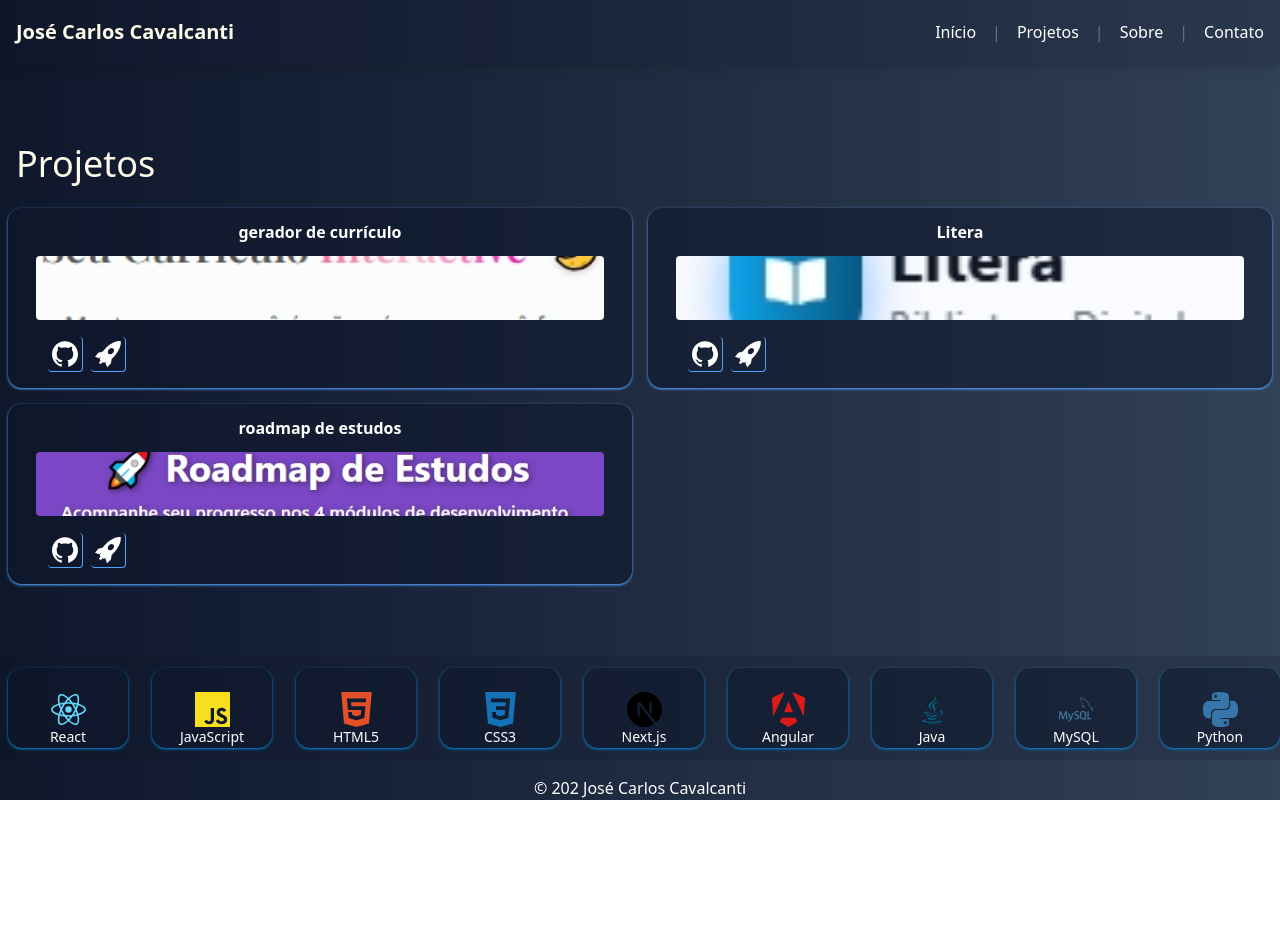
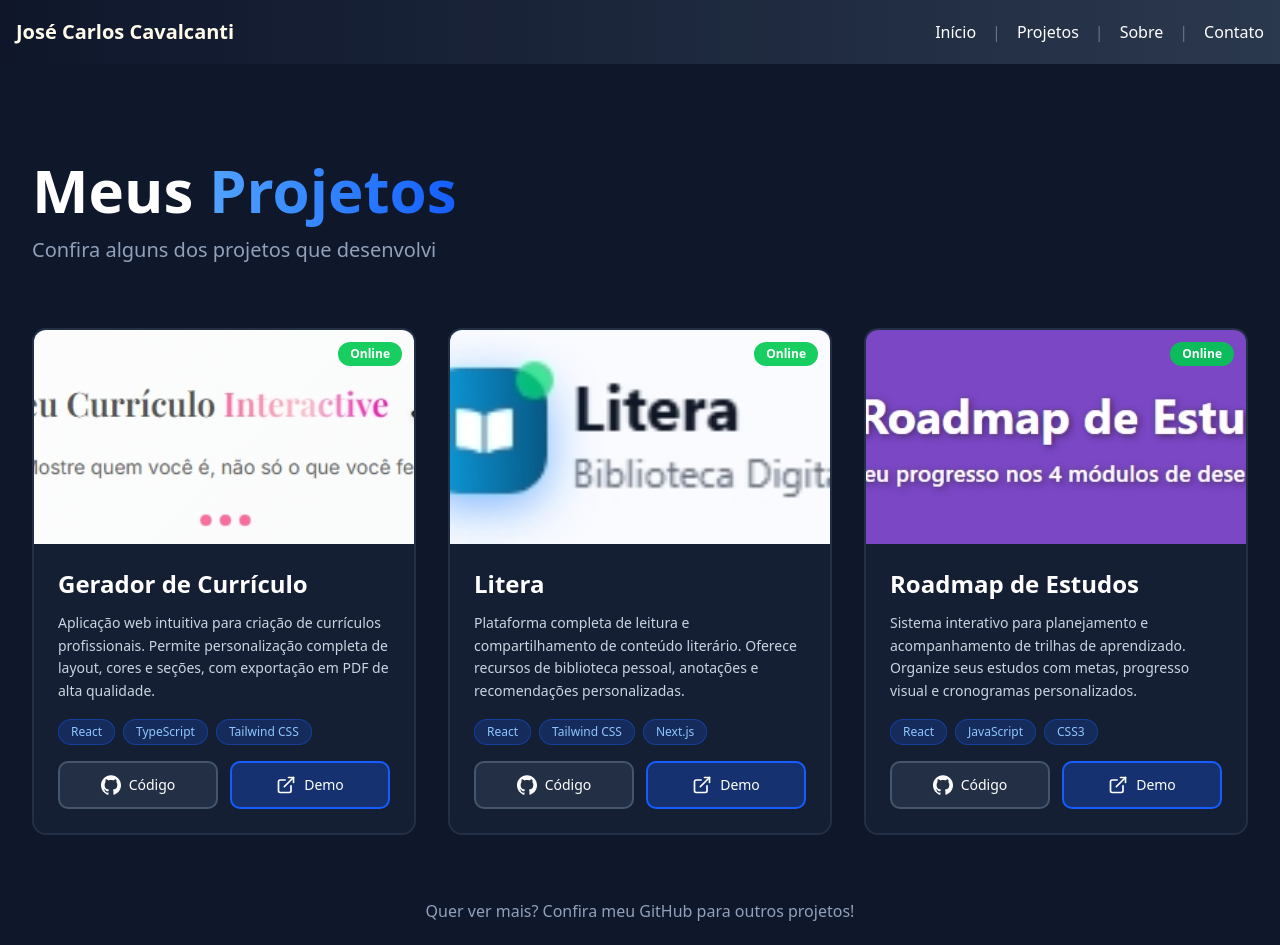
Before and after one commit to htu6n7yi/React-Portfolio, a React (Vite) app: page /projetos in a window 1280 px wide. Shown: the top 945 px of the page. Before the commit the page ends 800 px from the top, so only its background shows below. Built offline with nearby package versions, Linux system fonts and the light colour scheme.

Commit message:
refactor: ajuestes na tela de projetos

```diff
--- a/src/pages/projetos.tsx
+++ b/src/pages/projetos.tsx
@@ -1,12 +1,5 @@
-import {
-  Card,
-  CardAction,
-  CardContent,
-  CardFooter,
-  CardHeader,
-  CardTitle,
-} from "@/components/ui/card";
-import { SiGithub, SiRocket } from "react-icons/si";
+import { SiGithub } from "react-icons/si";
+import { ExternalLink } from "lucide-react";
 import gerador from "../assets/gerador-curriculo.png";
 import litera from "../assets/litera.jpeg";
 import roadmap from "../assets/roadmap.jpeg";
@@ -14,54 +7,150 @@ import roadmap from "../assets/roadmap.jpeg";
 const Projetos = () => {
   const dataProjetos = [
     {
-      title: "gerador de currículo",
+      title: "Gerador de Currículo",
       image: gerador,
       deploy: "https://projeto-8-gerador-curriculo.vercel.app/",
       repositorio: "https://github.com/htu6n7yi/projeto-8-gerador-curriculo/tree/main",
+      descricao: "Aplicação web intuitiva para criação de currículos profissionais. Permite personalização completa de layout, cores e seções, com exportação em PDF de alta qualidade.",
+      tecnologias: ["React", "TypeScript", "Tailwind CSS"],
     },
     {
       title: "Litera",
       image: litera,
       deploy: "https://litera-six.vercel.app/",
       repositorio: "https://github.com/htu6n7yi/litera",
+      descricao: "Plataforma completa de leitura e compartilhamento de conteúdo literário. Oferece recursos de biblioteca pessoal, anotações e recomendações personalizadas.",
+      tecnologias: ["React", "Tailwind CSS", "Next.js"],
     },
     {
-      title: "roadmap de estudos",
+      title: "Roadmap de Estudos",
       image: roadmap,
       deploy: "https://projeto-7-green.vercel.app/",
       repositorio: "https://github.com/htu6n7yi/projeto-7/tree/main",
+      descricao: "Sistema interativo para planejamento e acompanhamento de trilhas de aprendizado. Organize seus estudos com metas, progresso visual e cronogramas personalizados.",
+      tecnologias: ["React", "JavaScript", "CSS3"],
     },
   ];
 
   return (
-    <div>
-      <h1 className="text-amber-50 text-4xl p-4">Projetos</h1>
-      <div className="p-2 gap-4 grid grid-cols-2">
-        {dataProjetos.map((p) => (
-          <Card
-            key={p.title}
-            className="p-4 min-h-45 gap-0 flex justify-between text-center shadow-blue-400 "
+    <section className="relative py-16 lg:py-24 bg-slate-900 overflow-hidden">
+      {/* Background decorativo */}
+      <div className="absolute inset-0 bg-gradient-to-b from-slate-900 via-slate-800/50 to-slate-900 -z-10" />
+
+      {/* Elementos decorativos */}
+      <div className="absolute top-20 left-10 w-72 h-72 bg-blue-600/5 rounded-full blur-3xl -z-10" />
+      <div className="absolute bottom-20 right-10 w-96 h-96 bg-slate-600/5 rounded-full blur-3xl -z-10" />
+
+      <div className="container mx-auto px-4 sm:px-6 lg:px-8 max-w-7xl">
+
+        {/* Cabeçalho da seção */}
+        <div className="mb-12 lg:mb-16 text-center lg:text-left">
+          <h2 className="text-4xl sm:text-5xl lg:text-6xl font-bold text-white mb-4">
+            Meus <span className="text-transparent bg-clip-text bg-gradient-to-r from-blue-400 to-blue-600">Projetos</span>
+          </h2>
+          <p className="text-lg sm:text-xl text-slate-400 max-w-2xl lg:max-w-none">
+            Confira alguns dos projetos que desenvolvi
+          </p>
+        </div>
+
+        {/* Grid de projetos */}
+        <div className="grid grid-cols-1 md:grid-cols-2 lg:grid-cols-3 gap-6 lg:gap-8">
+          {dataProjetos.map((projeto) => (
+            <div
+              key={projeto.title}
+              className="group relative bg-slate-800/50 border-2 border-slate-700/50 hover:border-blue-600/50 backdrop-blur-sm rounded-xl overflow-hidden transition-all duration-500 hover:scale-[1.02] hover:shadow-2xl hover:shadow-blue-900/20 flex flex-col"
+            >
+              {/* Imagem do projeto */}
+              <div className="relative overflow-hidden aspect-video bg-slate-900/50">
+                <img
+                  src={projeto.image}
+                  alt={projeto.title}
+                  className="w-full h-full object-cover transition-transform duration-500 group-hover:scale-110"
+                />
+                {/* Overlay na imagem */}
+                <div className="absolute inset-0 bg-gradient-to-t from-slate-900/80 via-slate-900/20 to-transparent opacity-0 group-hover:opacity-100 transition-opacity duration-300" />
+
+                {/* Badge de status */}
+                <div className="absolute top-3 right-3 bg-green-500/90 backdrop-blur-sm text-white text-xs font-semibold px-3 py-1 rounded-full">
+                  Online
+                </div>
+              </div>
+
+              {/* Conteúdo do card */}
+              <div className="flex flex-col flex-grow p-6">
+                {/* Título */}
+                <h3 className="text-xl lg:text-2xl font-bold text-white group-hover:text-blue-400 transition-colors duration-300 mb-3">
+                  {projeto.title}
+                </h3>
+
+                {/* Descrição */}
+                <p className="text-slate-300 text-sm leading-relaxed mb-4 flex-grow">
+                  {projeto.descricao}
+                </p>
+
+                {/* Tags de tecnologias */}
+                <div className="flex flex-wrap gap-2 mb-4">
+                  {projeto.tecnologias.map((tech) => (
+                    <span
+                      key={tech}
+                      className="px-3 py-1 bg-blue-600/20 border border-blue-600/40 text-blue-300 text-xs font-medium rounded-full transition-colors duration-300 hover:bg-blue-600/30 hover:border-blue-500/60"
+                    >
+                      {tech}
+                    </span>
+                  ))}
+                </div>
+
+                {/* Botões */}
+                <div className="flex gap-3 mt-auto">
+                  {/* Botão GitHub */}
+                  <a
+                    href={projeto.repositorio}
+                    target="_blank"
+                    rel="noopener noreferrer"
+                    className="flex-1 flex items-center justify-center gap-2 px-4 py-3 bg-slate-700/50 hover:bg-slate-600/70 border-2 border-slate-600 hover:border-slate-500 rounded-lg text-white font-medium transition-all duration-300 hover:scale-105 hover:shadow-lg group/btn"
+                  >
+                    <SiGithub className="w-5 h-5 transition-transform group-hover/btn:rotate-12" />
+                    <span className="text-sm">Código</span>
+                  </a>
+
+                  {/* Botão Deploy */}
+                  <a
+                    href={projeto.deploy}
+                    target="_blank"
+                    rel="noopener noreferrer"
+                    className="flex-1 flex items-center justify-center gap-2 px-4 py-3 bg-blue-600/30 hover:bg-blue-600/50 border-2 border-blue-600 hover:border-blue-500 rounded-lg text-white font-medium transition-all duration-300 hover:scale-105 hover:shadow-lg hover:shadow-blue-600/20 group/btn"
+                  >
+                    <ExternalLink className="w-5 h-5 transition-transform group-hover/btn:translate-x-1 group-hover/btn:-translate-y-1" />
+                    <span className="text-sm">Demo</span>
+                  </a>
+                </div>
+              </div>
+
+              {/* Borda animada no hover */}
+              <div className="absolute inset-0 rounded-xl opacity-0 group-hover:opacity-100 transition-opacity duration-500 pointer-events-none">
+                <div className="absolute inset-0 rounded-xl bg-gradient-to-r from-blue-600/20 to-purple-600/20 blur-xl" />
+              </div>
+            </div>
+          ))}
+        </div>
+
+        {/* Call to action */}
+        <div className="mt-12 lg:mt-16 text-center">
+          <p className="text-slate-400 mb-6">
+            Quer ver mais? Confira meu GitHub para outros projetos!
+          </p>
+          <a
+            href="https://github.com/htu6n7yi"
+            target="_blank"
+            rel="noopener noreferrer"
+            className="inline-flex items-center gap-3 px-8 py-4 bg-slate-700/40 hover:bg-slate-600/60 border-2 border-blue-600/50 hover:border-blue-500 rounded-lg text-white font-medium transition-all duration-300 hover:scale-105 hover:shadow-xl hover:shadow-blue-500/20"
           >
-            <CardHeader>
-              <CardTitle>{p.title}</CardTitle>
-            </CardHeader>
-            <CardContent className="px-3 gap-2 min-h-20 ">
-              <img src={p.image} className="object-cover h-5/7 rounded p-0 w-full mt-2" alt="" />
-            </CardContent>
-            <CardFooter>
-              <CardAction className="flex flex-row gap-2">
-                <a href={p.repositorio}>
-                  <SiGithub size={35} className="border-b border-r rounded border-blue-400 p-1"/>
-                </a>
-                <a href={p.deploy}>
-                  <SiRocket size={35} className="border-b border-r rounded border-blue-400 p-1" />
-                  </a>
-              </CardAction>
-            </CardFooter>
-          </Card>
-        ))}
+            <SiGithub className="w-6 h-6" />
+            <span>Ver todos os projetos</span>
+          </a>
+        </div>
       </div>
-    </div>
+    </section>
   );
 };
 
```
Also changed, not shown: src/components/banner/banner.tsx (+1 -6 lines).
